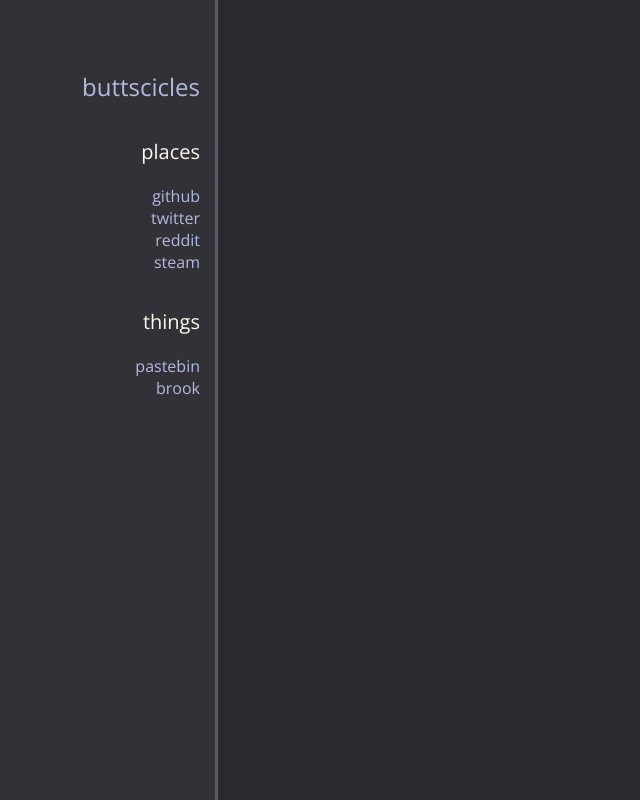
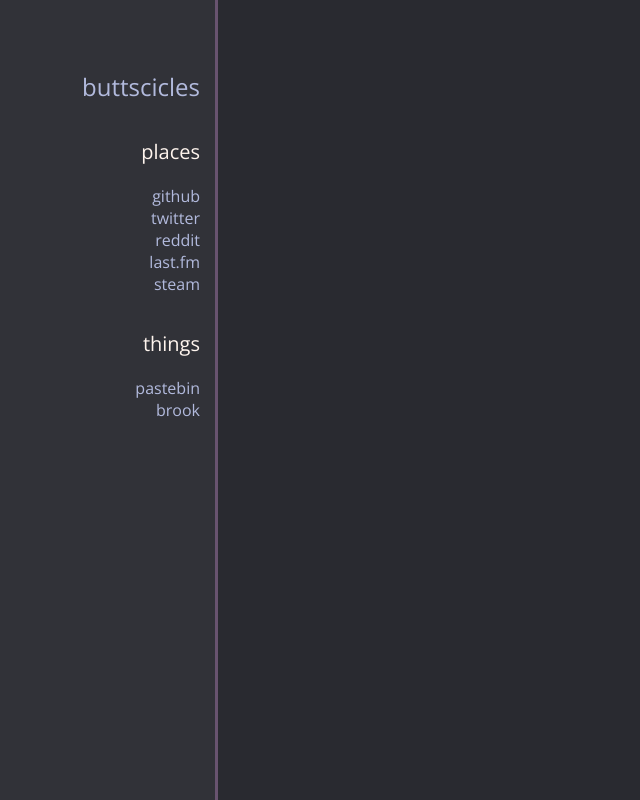
Before and after one commit to joealcorn/brook, a Flask app: template stream/templates/stream.html in a window 1280 px wide. Shown: the whole page, without its empty margins (0-640 px from the left). Run offline with Flask 2, Linux system fonts and the light colour scheme; the template is opened without the code that fills it, so the values that code supplies are empty; some libraries are stand-ins or nearby versions.

Commit message:
Add last.fm to the places list

```diff
--- a/stream/templates/layout.html
+++ b/stream/templates/layout.html
@@ -36,6 +36,7 @@
                 <li><a href="https://github.com/buttscicles/">github</a></li>
                 <li><a href="https://twitter.com/buttscicles">twitter</a></li>
                 <li><a href="http://www.reddit.com/user/buttscicles">reddit</a></li>
+                <li><a href="http://www.last.fm/user/buttscicles">last.fm</a>
                 <li><a href="https://steamcommunity.com/id/buttscicles/">steam</a>
             </ul>
 
```
